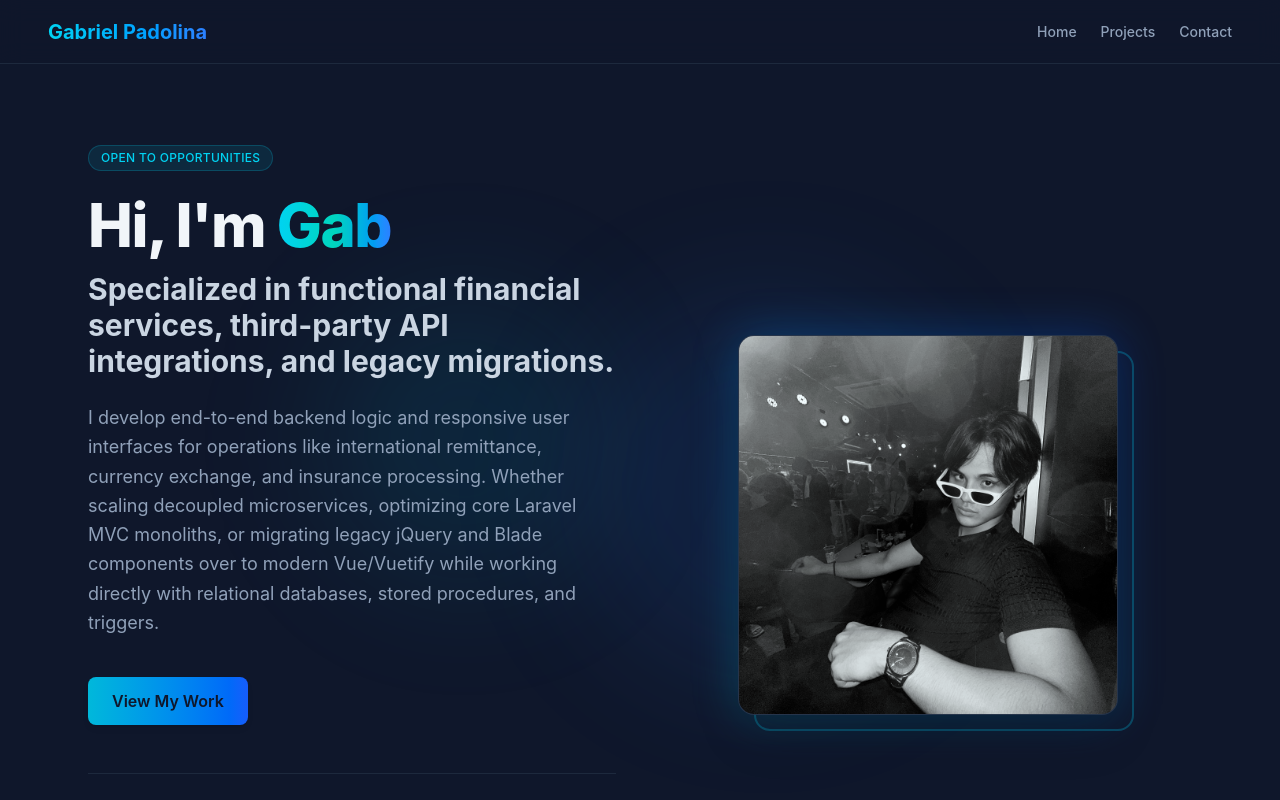
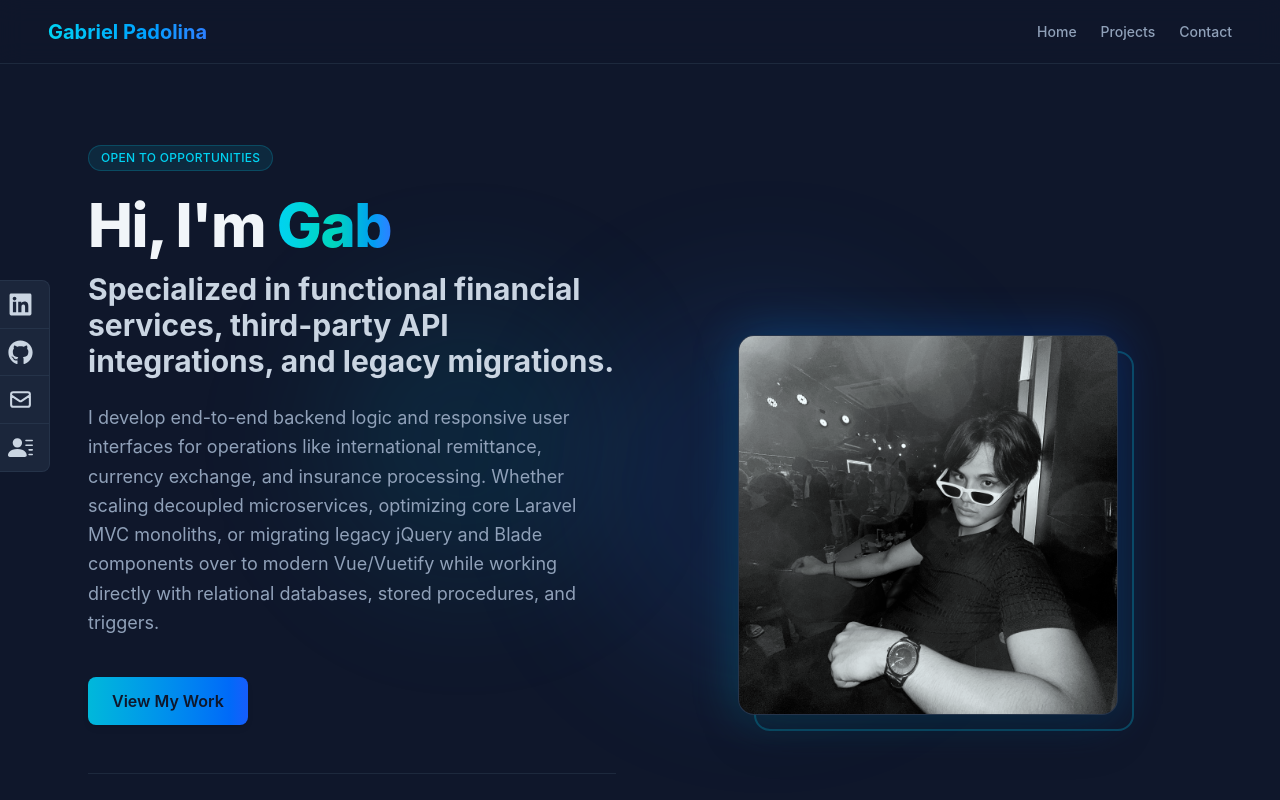
Before and after one commit to Riel526/React-Portfolio, a React (Vite) app: page / in a window 1280 px wide. Shown: the top 800 px of the page. Built offline with nearby package versions, Linux system fonts and the light colour scheme.

Commit message:
(feat) - added social links

```diff
--- a/src/App.jsx
+++ b/src/App.jsx
@@ -1,6 +1,7 @@
 import ProfilePage from './components/ProfilePage';
 import ProjectCard from './components/ProjectCard';
 import ContactPage from './components/ContactPage'
+import SocialLinks from './components/SocialLinks';
 
 function App() {
   const projectData = [
@@ -52,7 +53,7 @@ function App() {
       </nav>
 
       <main className="pt-16">
-
+        <SocialLinks />
         <ProfilePage />
 
         <section id="projects" className="max-w-6xl mx-auto px-4 sm:px-6 lg:px-8 py-24 border-t border-slate-800">
--- /dev/null
+++ b/src/components/SocialLinks.jsx
@@ -0,0 +1,80 @@
+import { FaGithub, FaLinkedin } from "react-icons/fa";
+import { HiOutlineMail } from "react-icons/hi";
+import { BsFillPersonLinesFill } from "react-icons/bs";
+
+const SocialLinks = () => {
+  const links = [
+    {
+      id: 1,
+      child: (
+        <>
+          LinkedIn <FaLinkedin size={25} />
+        </>
+      ),
+      href: "https://www.linkedin.com/in/gabriel-padolina-559a4a243/",
+      style: "rounded-tr-lg border-t border-r border-slate-700/50",
+    },
+    {
+      id: 2,
+      child: (
+        <>
+          GitHub <FaGithub size={25} />
+        </>
+      ),
+      href: "https://github.com/Riel526",
+      style: "border-y border-r border-slate-700/50",
+    },
+    {
+      id: 3,
+      child: (
+        <>
+          Mail <HiOutlineMail size={25} />
+        </>
+      ),
+      href: "mailto:gabpadolina05@gmail.com",
+      style: "border-b border-r border-slate-700/50",
+    },
+    {
+      id: 4,
+      child: (
+        <>
+          Resume <BsFillPersonLinesFill size={25} />
+        </>
+      ),
+      href: "/PADOLINA_Gabriel_Resume.pdf",
+      style: "rounded-br-lg border-b border-r border-slate-700/50",
+      download: true,
+    },
+  ];
+
+  return (
+    <div className="hidden md:flex flex-col top-[35%] left-0 fixed z-50">
+      <ul>
+        {links.map(({ id, child, href, download, style }) => {
+          const isMail = href.startsWith('mailto:');
+          return (
+            <li
+              key={id}
+              className={
+                "flex justify-between items-center w-40 h-12 px-4 ml-[-110px] hover:ml-[-10px] duration-300 bg-slate-800/90 backdrop-blur-sm " +
+                style
+              }
+            >
+              <a
+                href={href}
+                className="flex justify-between items-center w-full text-slate-300 hover:text-cyan-400 font-medium text-sm transition-colors"
+                download={download}
+                target={isMail ? undefined : "_blank"} // No extra tab for email
+                rel={isMail ? undefined : "noreferrer"}
+              >
+                {child}
+              </a>
+            </li>
+          )
+          })}
+      </ul>
+    </div>
+  );
+};
+
+export default SocialLinks;
```
